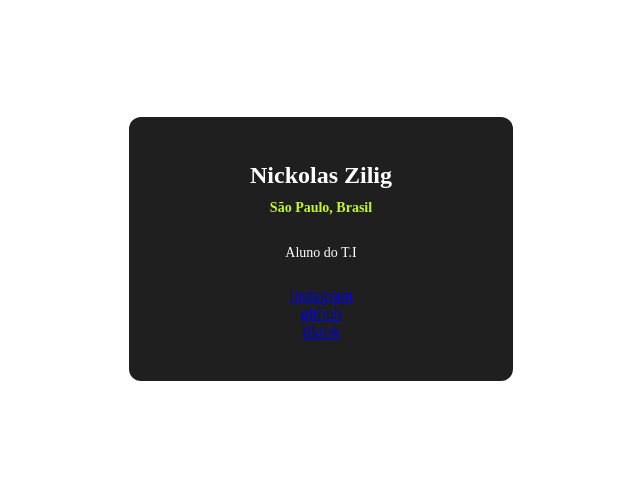
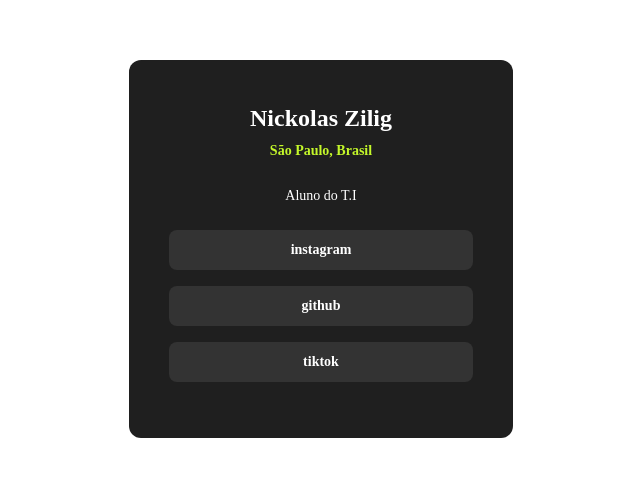
Before and after one commit to Nickolas-Zilig-Oliveira/trabalho, a plain HTML site: page index.html in a window 1280 px wide. Shown: the part 151-628 px from the top of the page, without its empty margins (319-959 px from the left). Drawn offline with Linux system fonts and the light colour scheme.

Commit message:
projeto finalizado

```diff
--- a/style.css
+++ b/style.css
@@ -61,3 +61,20 @@ p {
 ul, li {
     list-style: none;
 }
+a {
+    display: block;
+    background-color: var(--grey);
+    margin-bottom: 16px;
+    color: var(--white);
+    text-decoration: none;
+    border-radius: 8px;
+    padding: 12px;
+    font-size: 14px;
+    font-weight: 700;
+}
+
+a:hover {
+    background-color: var(--neon-green);
+    color: var(--dark-grey);
+    transition: .4s;
+}
```
